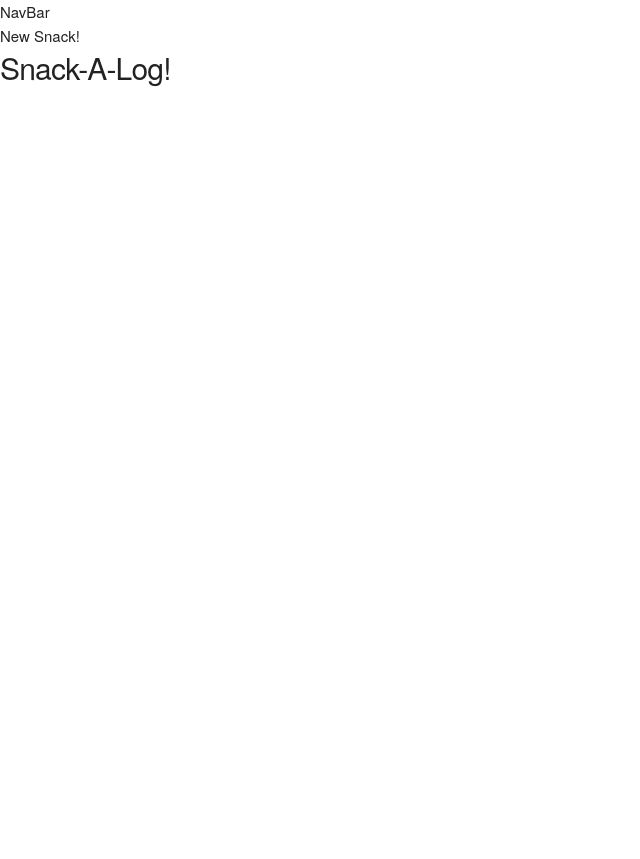
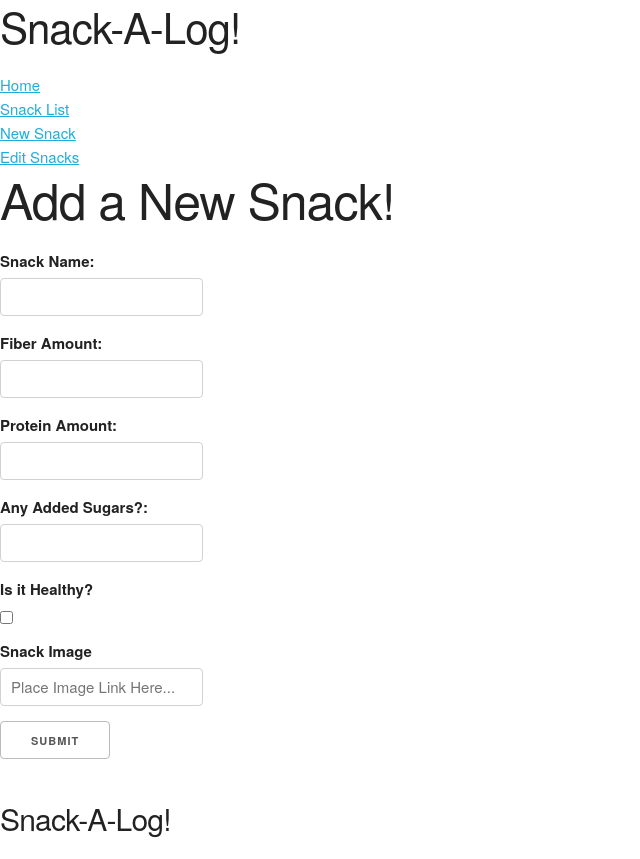
Before and after one commit to joinpursuit/8-3-snack-a-log, a React (Create React App) app in the folder front-end/: page /snacks/new in a window 1280 px wide. Shown: the whole page, without its empty margins (0-640 px from the left). Before the commit the page ends 800 px from the top, so only its background shows below. Built offline with nearby package versions, Linux system fonts and the light colour scheme.

Commit message:
Added details to NavBar, added Individual Snack Page. -Matt

```diff
--- a/front-end/src/Components/NavBar.js
+++ b/front-end/src/Components/NavBar.js
@@ -1,9 +1,27 @@
-import { Link } from 'react-router-dom'
+import { Link } from "react-router-dom";
+import React from "react";
 
 const Nav = () => {
-    return (
-        <div>NavBar</div>
-    )
-}
+  return (
+    <div className="nav" id="nav">
+      <h2>Snack-A-Log!</h2>
+      <Link className="nav-link" to="/">
+        Home
+      </Link>
+      <br></br>
+      <Link className="nav-link" to="/snacks">
+        Snack List
+      </Link>
+      <br></br>
+      <Link className="nav-link" to="/snacks/new">
+        New Snack
+      </Link>
+      <br></br>
+      <Link className="nav-link" to="/snacks/edit">
+        Edit Snacks
+      </Link>
+    </div>
+  );
+};
 
-export default Nav
+export default Nav;
--- a/front-end/src/Components/NewSnack.js
+++ b/front-end/src/Components/NewSnack.js
@@ -1,10 +1,109 @@
-import { useState } from 'react'
-import { useNavigate } from 'react-router-dom'
+import { useState } from "react";
+import { useNavigate } from "react-router-dom";
 
 const NewSnack = () => {
-    return (
-        <div>New Snack!</div>
-    )
-}
+  const [name, setName] = useState("");
+  const [fiber, setFiber] = useState(0);
+  const [protein, setProtein] = useState(0);
+  const [added_sugar, setAdded_Sugar] = useState(0);
+  const [is_healthy, setIs_Healthy] = useState(false);
+  const [image, setImage] = useState("");
 
-export default NewSnack
+  const navigate = useNavigate();
+
+  const handleSubmit = (event) => {
+    const API = process.env.REACT_APP_API_URL;
+
+    event.preventDefault();
+
+    const newSnackRoute = `${API}/snacks/new`;
+
+    fetch(newSnackRoute, {
+      method: "POST",
+      body: JSON.stringify({
+        name,
+        fiber,
+        protein,
+        added_sugar,
+        is_healthy,
+        image,
+      }),
+      headers: { "Content-Type": "application/json" },
+    })
+      .then((res) => {
+        return res.json();
+      })
+      .then((data) => {
+        console.log(data);
+        navigate("/snacks");
+      })
+      .catch((e) => {
+        console.log(e);
+      });
+  };
+
+  return <form onSubmit={handleSubmit}>
+    <h1>Add a New Snack!</h1>
+    <label>Snack Name:</label>
+    <input
+        type="text"
+        name="snack-name"
+        onChange={(event) =>{
+            setName(event.target.value)
+        }}
+        id='new-snack-name'
+        />
+        <label>Fiber Amount:</label>
+        <input
+            type="number"
+            name="fiber-count"
+            onChange={(event) => {
+                setFiber(event.target.value)
+            }}
+            id='fiber-count'
+            />
+            <label>Protein Amount:</label>
+            <input
+                type='number'
+                name='protein-count'
+                onChange={(event) => {
+                    setProtein(event.target.value)
+                }}
+                id='protein-count'
+                />
+            <label>Any Added Sugars?:</label>
+            <input
+                type='number'
+                name='added-sugar-count'
+                onChange={(event) => {
+                    setAdded_Sugar(event.target.value)
+                }}
+                id='added-sugar-count'
+                />
+            <label>Is it Healthy?</label>
+            <input
+                type='checkbox'
+                name='healthy'
+                onClick={(event) => {
+                    setIs_Healthy(!is_healthy)
+                }}
+                id='healthy'
+                />
+            <label>Snack Image</label>
+            <input
+                type='text'
+                alt='snack'
+                name='snack-image'
+                onChange={(event) => {
+                    setImage(event.target.value)
+                }}
+                id='snack-image'
+                placeholder='Place Image Link Here...'
+                />
+
+                <br></br>
+                <input type='submit' value='submit'/>
+  </form>;
+};
+
+export default NewSnack;
--- a/front-end/src/Components/ShowSnack.js
+++ b/front-end/src/Components/ShowSnack.js
@@ -1,11 +1,37 @@
-import { useEffect, useState } from 'react'
-import { useParams, Link } from 'react-router-dom'
-import axios from 'axios'
+import { useEffect, useState } from "react";
+import { useParams, Link } from "react-router-dom";
+import axios from "axios";
 
 const ShowSnack = () => {
-    return (
-        <div>Individual Snack!</div>
-    )
-}
+  const { id } = useParams();
+  const { snack, setSnack } = useState({});
 
-export default ShowSnack
+  useEffect(() => {
+    const API = process.env.REACT_APP_API_URL;
+    axios
+      .get(`${API}/snacks/${id}`)
+      .then((response) => {
+        setSnack(response.data.payload);
+      })
+      .catch((e) => {
+        console.log(e);
+      });
+  }, [id, setSnack]);
+  console.log(snack);
+
+  const { name, fiber, protein, added_sugar, is_healthy, image } = snack;
+
+  return (
+    <div>
+      <h1>{name}</h1>
+      <h3>{fiber}</h3>
+      <h3>{protein}</h3>
+      <h3>{added_sugar}</h3>
+      <h4>{is_healthy}</h4>
+      <h3>{image}</h3>
+      <Link to="/snacks/edit">Edit Snack</Link>
+    </div>
+  );
+};
+
+export default ShowSnack;
```
Also changed, not shown: front-end/src/Components/IndexOfSnacks.js (+7 -3 lines), front-end/src/Components/WelcomePage.js (+11 -6 lines).
